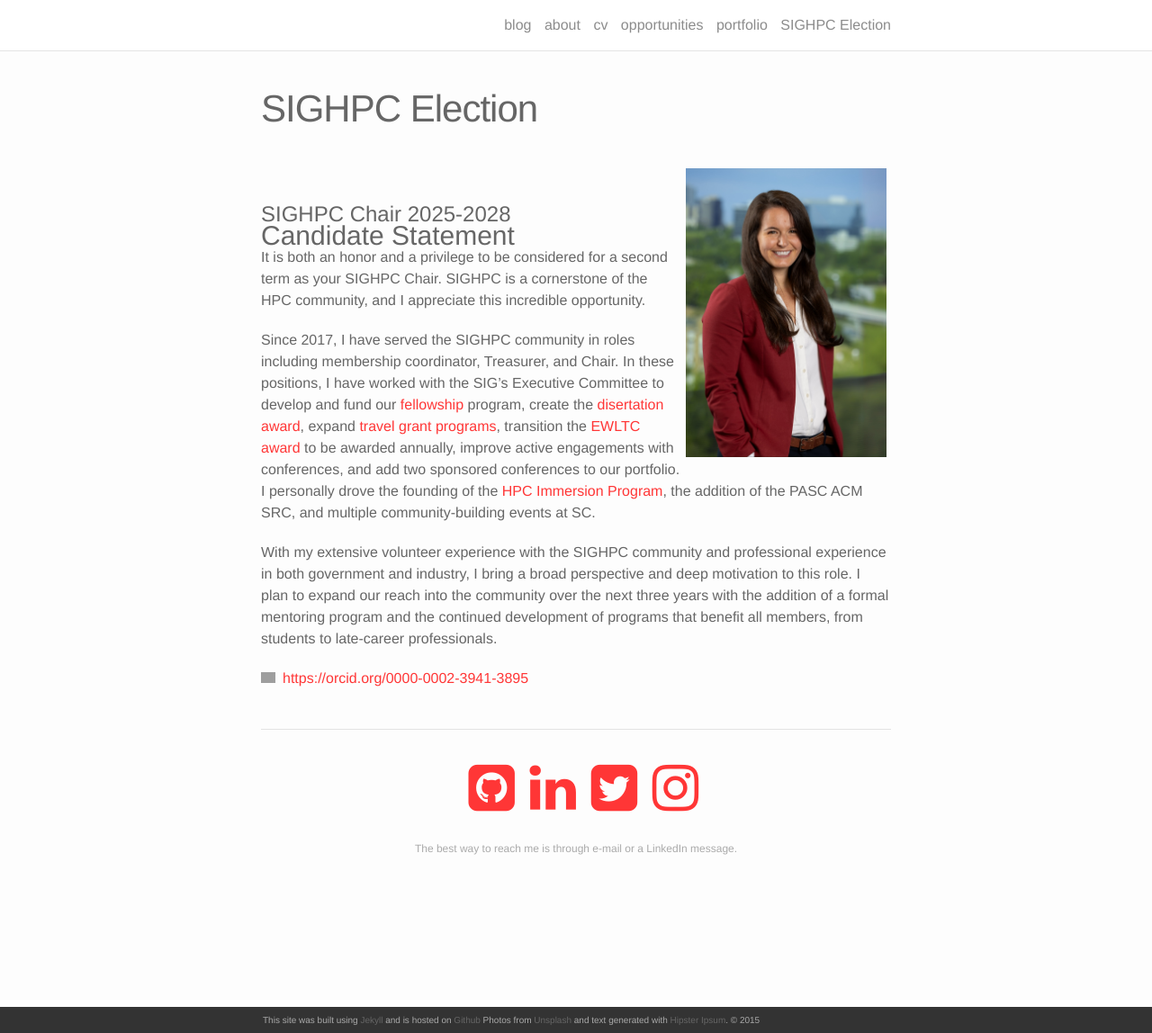
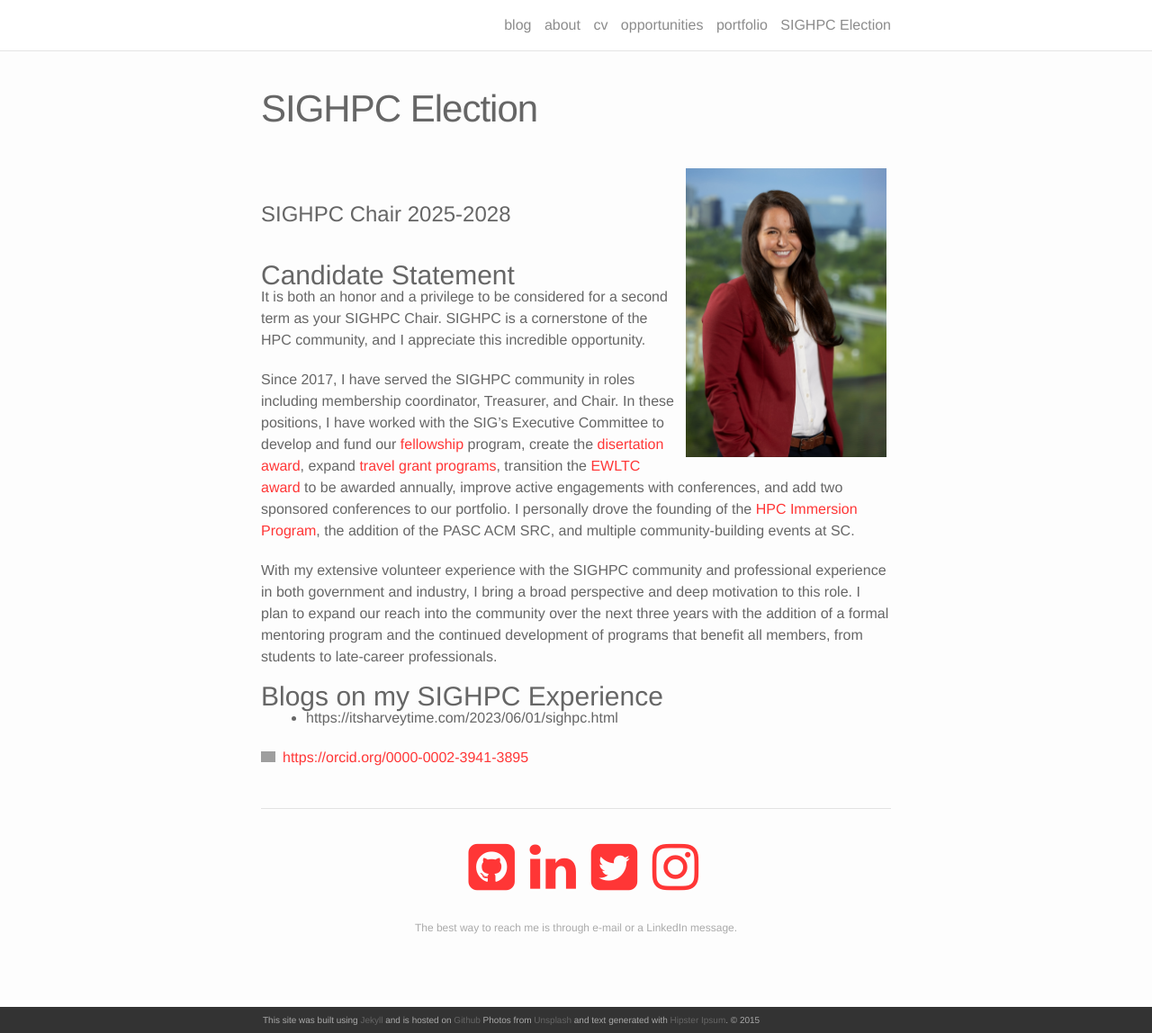
Before and after one commit to ceharvs/ceharvs.github.io, a Jekyll site: the page built from sighpc.md, in a window 1280 px wide and 1148 px high. Shown: the whole window at 90% size. Built offline with Jekyll 4.4.1, drawn with Linux system fonts in a browser that asks for light colours; nearby versions of some CDN libraries; grey boxes are pictures that could not be loaded.

Commit message:
sighpc formatting

```diff
--- a/sighpc.md
+++ b/sighpc.md
@@ -10,6 +10,8 @@ permalink: /sighpc/
 
 # SIGHPC Chair 2025-2028
 
+<br>
+
 ### Candidate Statement
 
 It is both an honor and a privilege to be considered for a second term as your SIGHPC Chair. SIGHPC is a cornerstone of the HPC community, and I appreciate this incredible opportunity.
@@ -18,6 +20,9 @@ Since 2017, I have served the SIGHPC community in roles including membership coo
 
 With my extensive volunteer experience with the SIGHPC community and professional experience in both government and industry, I bring a broad perspective and deep motivation to this role. I plan to expand our reach into the community over the next three years with the addition of a formal mentoring program and the continued development of programs that benefit all members, from students to late-career professionals.
 
+### Blogs on my SIGHPC Experience
+
+* https://itsharveytime.com/2023/06/01/sighpc.html
 
 <div itemscope itemtype="https://schema.org/Person"><a itemprop="sameAs" content="https://orcid.org/0000-0002-3941-3895" href="https://orcid.org/0000-0002-3941-3895" target="orcid.widget" rel="noopener noreferrer" style="vertical-align:top;"><img src="https://orcid.org/sites/default/files/images/orcid_16x16.png" style="width:1em;margin-right:.5em;" alt="ORCID iD icon">https://orcid.org/0000-0002-3941-3895</a></div>
 
```
